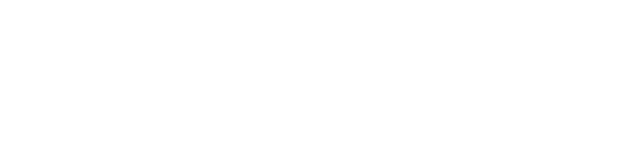
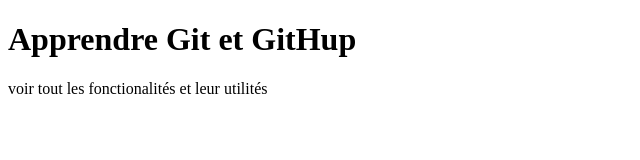
Before and after one commit to Ndeye-Khar-Fall/exo-github, a plain HTML site: page index.html in a window 1280 px wide. Shown: the whole page, without its empty margins (0-640 px from the left). Drawn offline with Linux system fonts and the light colour scheme.

Commit message:
changement sur le fichier HTML & css

```diff
--- a/index.html
+++ b/index.html
@@ -4,9 +4,13 @@
     <meta charset="UTF-8">
     <meta http-equiv="X-UA-Compatible" content="IE=edge">
     <meta name="viewport" content="width=device-width, initial-scale=1.0">
+   <link rel="stylesheet" href="style.css">
     <title>Document</title>
 </head>
 <body>
+    <h1>Apprendre Git et GitHup</h1>
+
+    <p>voir tout les fonctionalités et leur utilités</p>
 
 </body>
 </html>
--- a/style.css
+++ b/style.css
@@ -0,0 +1,3 @@
+*{
+    background-color:white ;
+}
```
